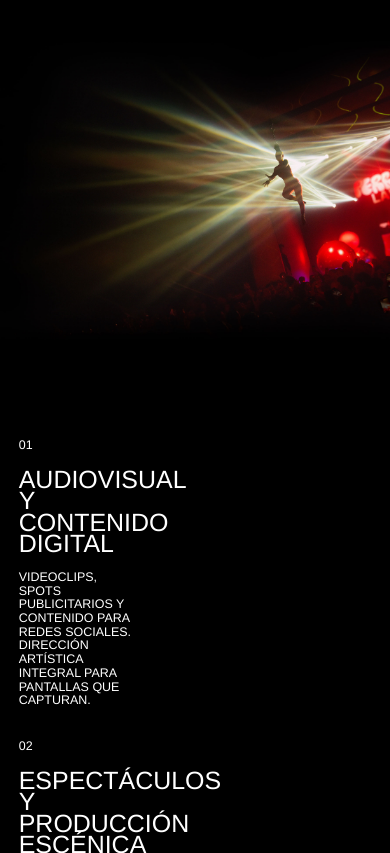
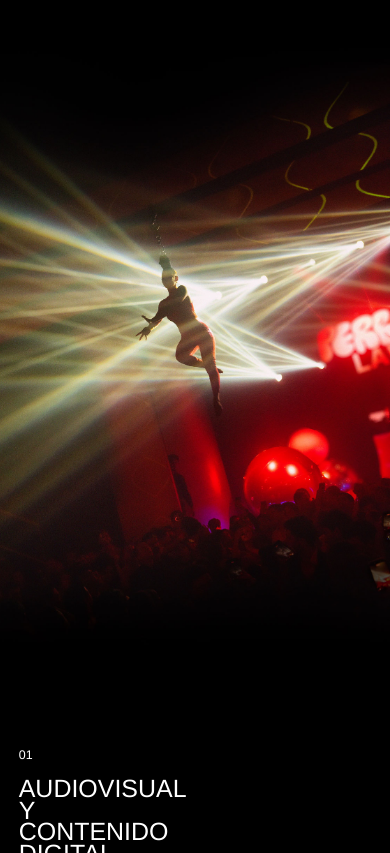
Before and after one commit to evelasko/theartisticproject, a Next.js app: page / in a window 390 px wide. Shown: the part 2804-3657 px from the top of the page. Built offline with nearby package versions, Linux system fonts and the light colour scheme; a web font is replaced by a local one.

Commit message:
Finished implementation of service-banner image in the Services section

```diff
--- a/app/page.tsx
+++ b/app/page.tsx
@@ -107,15 +107,16 @@ export default function Home() {
           </div>
 
           {/* Services Background Image
-              - Mobile/Tablet: Full-width block element below content (aspect 1.26)
+              - Mobile/Tablet: Full-width block element below content (aspect 0.63)
               - Desktop (lg+): Absolute background layer pinned to right viewport edge
+              - Image always shows full height, positioned from right, left side may overflow/clip
           */}
           <div
             className="
               relative lg:absolute lg:inset-0
               w-screen lg:w-[calc(100%+3.125vw)]
               -ml-[4.8vw] lg:ml-0
-              aspect-[1.26] lg:aspect-auto
+              aspect-[0.63] lg:aspect-auto
               mt-8 lg:mt-0
               overflow-hidden
             "
@@ -123,9 +124,11 @@ export default function Home() {
             <Image
               src="/assets/images/services-banner.jpg"
               alt="Services background"
-              fill
-              className="object-cover object-right"
+              width={2000}
+              height={1260}
+              className="absolute right-0 top-0 h-full w-auto max-w-none"
               sizes="100vw"
+              priority
             />
           </div>
         </div>
```
